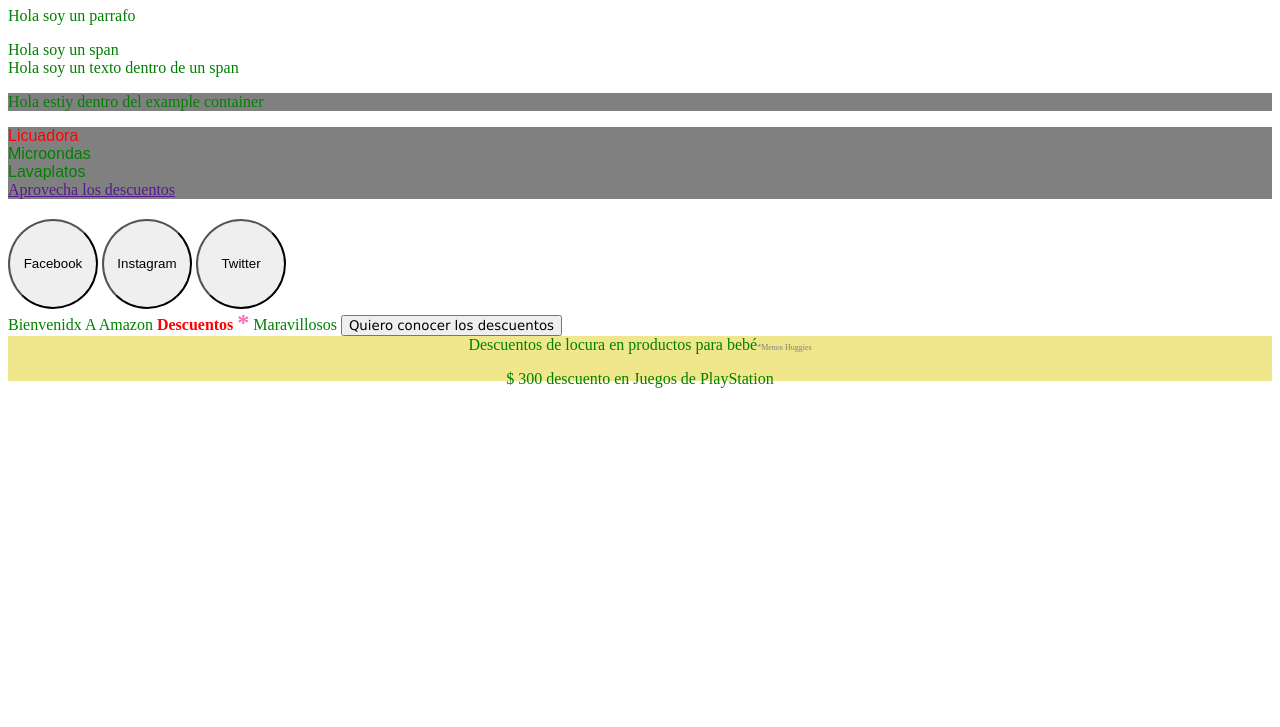
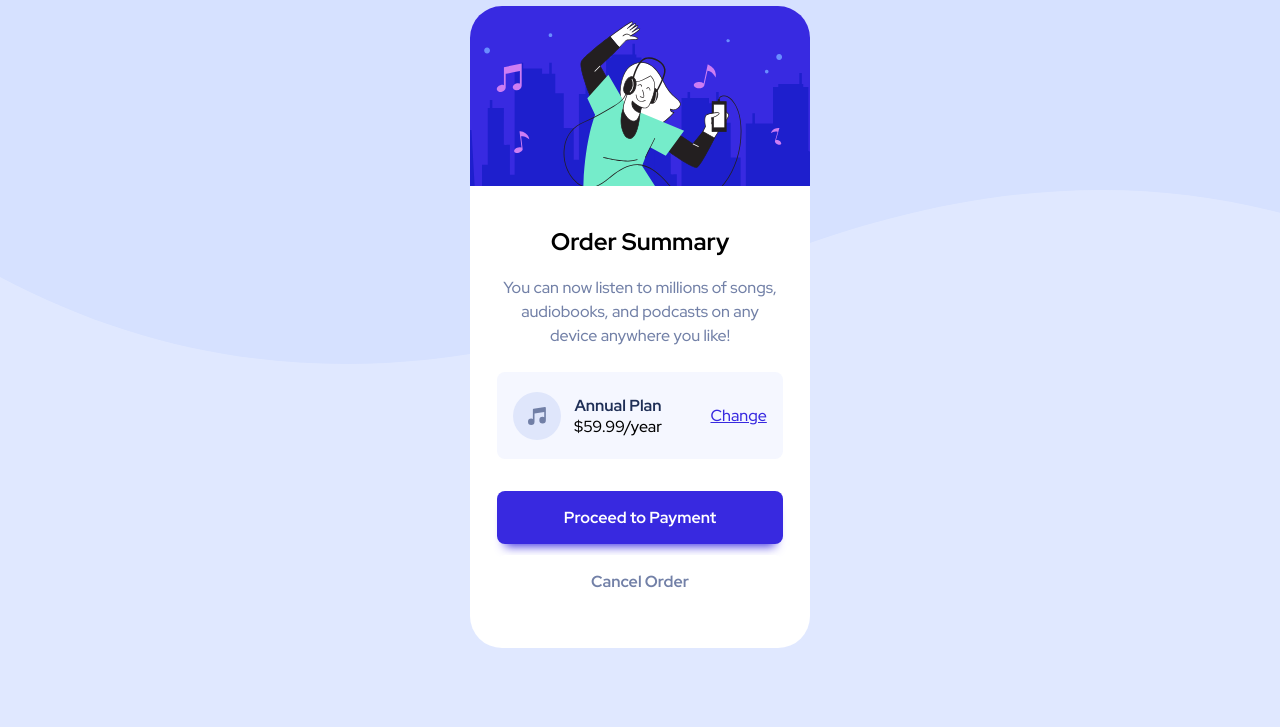
Before and after one commit to RudyRmz/practicas-maquetado, a plain HTML site: page practica3/index.html in a window 1280 px wide. Shown: the part 73-800 px from the top of the page. Drawn offline with Linux system fonts and the light colour scheme.

Commit message:
se agrego practica3 ya que lo tenia en otra ubicacion

```diff
--- a/practica3/index.html
+++ b/practica3/index.html
@@ -1,51 +1,35 @@
 <!DOCTYPE html>
 <html lang="en">
 <head>
-    <meta charset="UTF-8">
-    <meta name="viewport" content="width=device-width, initial-scale=1.0">
-    <link rel="stylesheet" href="styles.css">
-    <title>Practica 3</title>
+  <meta charset="UTF-8">
+  <meta name="viewport" content="width=device-width, initial-scale=1.0"> <!-- displays site properly based on user's device -->
+  <link rel="icon" type="image/png" sizes="32x32" href="./images/favicon-32x32.png">
+  <link rel="stylesheet" href="styles.css">
+  <link rel="preconnect" href="https://fonts.googleapis.com">
+<link rel="preconnect" href="https://fonts.gstatic.com" crossorigin>
+<link href="https://fonts.googleapis.com/css2?family=Red+Hat+Display:wght@500;700;900&display=swap" rel="stylesheet">
+  <title>Frontend Mentor | Order summary card</title>
 </head>
 <body>
 
-    <h1>Hola Koders!</h1>
-    <p>Hola soy un parrafo</p>
-    <span>Hola soy un span</span>
-    <div>Hola soy un texto dentro de un span</div>
+  <section class="card">
+    <div class="card__text">
+      <h2 class="card__tittle">Order Summary</h2>
+      <p class="card__paragraph">You can now listen to millions of songs, audiobooks, and podcasts on any device anywhere you like!</p>
 
-    <div class="example_container">
-        <p>Hola estiy dentro del example container</p>
+      <article class="card__plan">
+        <img src="./images/icon-music.svg" class="card__icon" alt="Icono de música">
+        <div class="card__info">
+          <h3 class="card__name">Annual Plan</h3>
+          <p class="card__price">$59.99/year</p>
+        </div>
+        <a href="" class="card__change">Change</a>
+      </article>
+
+        <a class="card__cta" href="">Proceed to Payment</a>
+        <a class="card__cta card__cta--gray" href="">Cancel Order</a>
     </div>
-
-    <div class="kitchen_container">
-        <div class="kitchen_discount">Licuadora</div>
-        <div>Microondas</div>
-        <div>Lavaplatos</div>
-        <a href="">Aprovecha los descuentos</a>
-    </div>
-
-    <div class="social-menu_container">
-        <button class="social-menu__button social-menu_button--blue">Facebook</button>
-        <button class="social-menu__button social-menu_button--pink">Instagram</button>
-        <button class="social-menu__button social-menu_button--light-blue">Twitter</button>
-    </div>
-
-    <div class="call-action__container">
-        <span class="call-action__main-label">Bienvenidx</span>
-        <span>A</span>
-        <span class="call-action__label">Amazon</span>
-        <span class="call-action__label">Descuentos</span>
-        <span class="call-action__pointer">*</span>
-        <span>Maravillosos</span>
-        <button>Quiero conocer los descuentos</button>
-    </div>
-
-    <div class="exception__container">
-        <sapn class="exception__item">Descuentos de locura en productos para bebé</sapn>
-        <p class="exception__price">
-            300 descuento en Juegos de PlayStation
-        </p>
-    </div>
+  </section>
 
 </body>
 </html>
--- a/practica3/styles.css
+++ b/practica3/styles.css
@@ -1,105 +1,107 @@
-h1{
-    color: hotpink;
+:root{
+    --pale-blue: hsl(225, 100%, 94%);
+    --bright-blue: hsl(245, 75%, 52%);
+
+    --very-pale-blue: hsl(225, 100%, 98%);
+    --desaturated-blue: hsl(224, 23%, 55%);
+    --dark-blue: hsl(223, 47%, 23%);
 }
 
-/* p{
-    color: green;
+*{
+    margin: 0;
+    box-sizing: border-box;
+}
+body{
+    font-family: 'Red Hat Display', sans-serif;
+    background-color: var(--pale-blue);
+    background-repeat: no-repeat;
+    display: flex;
+    min-height: 100vh;
+    padding: 40px 0;
 }
 
-span{
-    color: green;
+.card{
+    width: 340px;
+    background-color: #fff;
+    margin: auto;
+    border-radius: 2em;
+    overflow: hidden;
 }
 
-div{
-    color: green;
-} */
-
-
-p, span, div {
-    color: green;
+.card::before{
+    content: "";
+    display: block;
+    width: 100%;
+    height: 180px;
+    background-image: url(./images/illustration-hero.svg);
+    background-size: cover;
+    background-position: center;
 }
 
-.example_container, .kitchen_container{
-    background-color: gray;
-}
-
-.kitchen_discount{
-    color: red;
-}
-
-.kitchen_container > div{
-    font-family: Arial, Helvetica, sans-serif;
-}
-
-.social-menu_container{
-    margin-top: 20px;
-}
-
-.social-menu_container > .social-menu__button{
-    border-radius: 50%;
-    width: 90px;
-    height: 90px;
-}
-
-.social-menu__button:hover{
-    cursor: pointer;
-    color: #fff;
-    font-weight: bold;
-}
-
-.social-menu_button--blue:hover{
-    background-color: blue;
-}
-
-.social-menu_button--blue:active{
-    background-color: #fff;
-    color: blue;
-}
-
-.social-menu_button--pink:hover{
-    background-color: hotpink;
-}
-
-.social-menu_button--pink:active{
-    background-color: purple;
-}
-
-.social-menu_button--light-blue:hover{
-    background-color: aqua;
-}
-
-.social-menu_button--light-blue:active{
-    background-color: #fff;
-    color: blue;
-}
-
-.call-action__label+span{
-    color: red;
-    font-weight: bold;
-    font-size: 16px;
-}
-
-.call-action__label + .call-action__pointer{
-    color: hotpink;
-    font-size: 24px;
-}
-
-.call-action__pointer ~ button{
-    font-family: Verdana, Geneva, Tahoma, sans-serif;
-}
-
-.exception__container{
-    background-color: khaki;
-    height: 45px;
+.card__text{
+    padding: 2.5em 1.7em;
     text-align: center;
 }
 
-.exception__item::after{
-    content: "*Menos Huggies";
-    font-size: 8px;
-    color: gray;
+.card__title{
+    font-size: 1.7rem;
+    color: var(--dark-blue);
 }
 
-.exception__price::before{
-    content: "$";
+.card__paragraph{
+    color: var(--desaturated-blue);
+    line-height: 1.5;
+    margin: 1.2em 0 1.5em;
 }
+
+.card__plan{
+    display: flex;
+    background-color: var(--very-pale-blue);
+    padding: 1.2em 1em;
+    align-items: center;
+    border-radius: .5em;
+}
+
+.card__icon{
+    margin-right: .8em;
+}
+
+.card__name{
+    font-size: 1rem;
+    color: var(--dark-blue);
+}
+
+.card__price{
+    margin-left: auto;
+}
+
+.card__change{
+    margin-left: auto;
+    color: var(--bright-blue);
+}
+
+.card__cta{
+    display: block;
+    background-color: var(--bright-blue);
+    text-decoration: none;
+    color: #fff;
+    margin-top: 2em;
+    border-radius: .5em;
+    padding: 1em;
+    font-weight: 700;
+    box-shadow: 0 10px 10px -8px var(--bright-blue);
+}
+
+.card__cta--gray{
+    margin-top: .7em;
+    background-color: #fff;
+    color: var(--desaturated-blue);
+    box-shadow: none;
+}
+
+@media (min-width:768px){
+    body{
+        background-image: url(./images/pattern-background-desktop.svg);
+        background-repeat: no-repeat;
+    }
+}
```
Also changed, not shown: practica3/design/active-states.jpg (added), practica3/design/desktop-design.jpg (added), practica3/design/desktop-preview.jpg (added), practica3/design/mobile-design.jpg (added), practica3/images/favicon-32x32.png (added), practica3/images/icon-music.svg (added), practica3/images/illustration-hero.svg (added), practica3/images/pattern-background-desktop.svg (added), practica3/images/pattern-background-mobile.svg (added), 4 other files.
